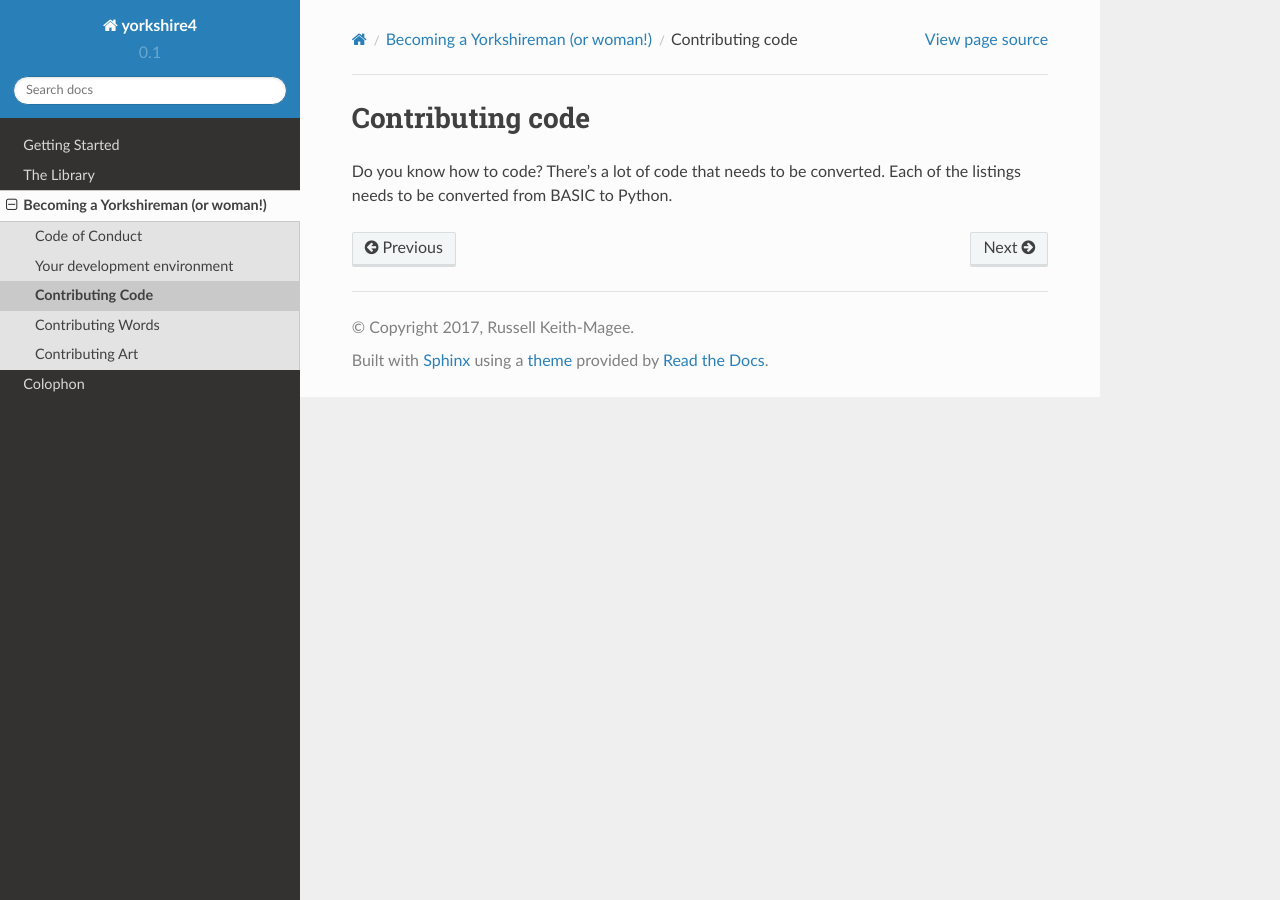
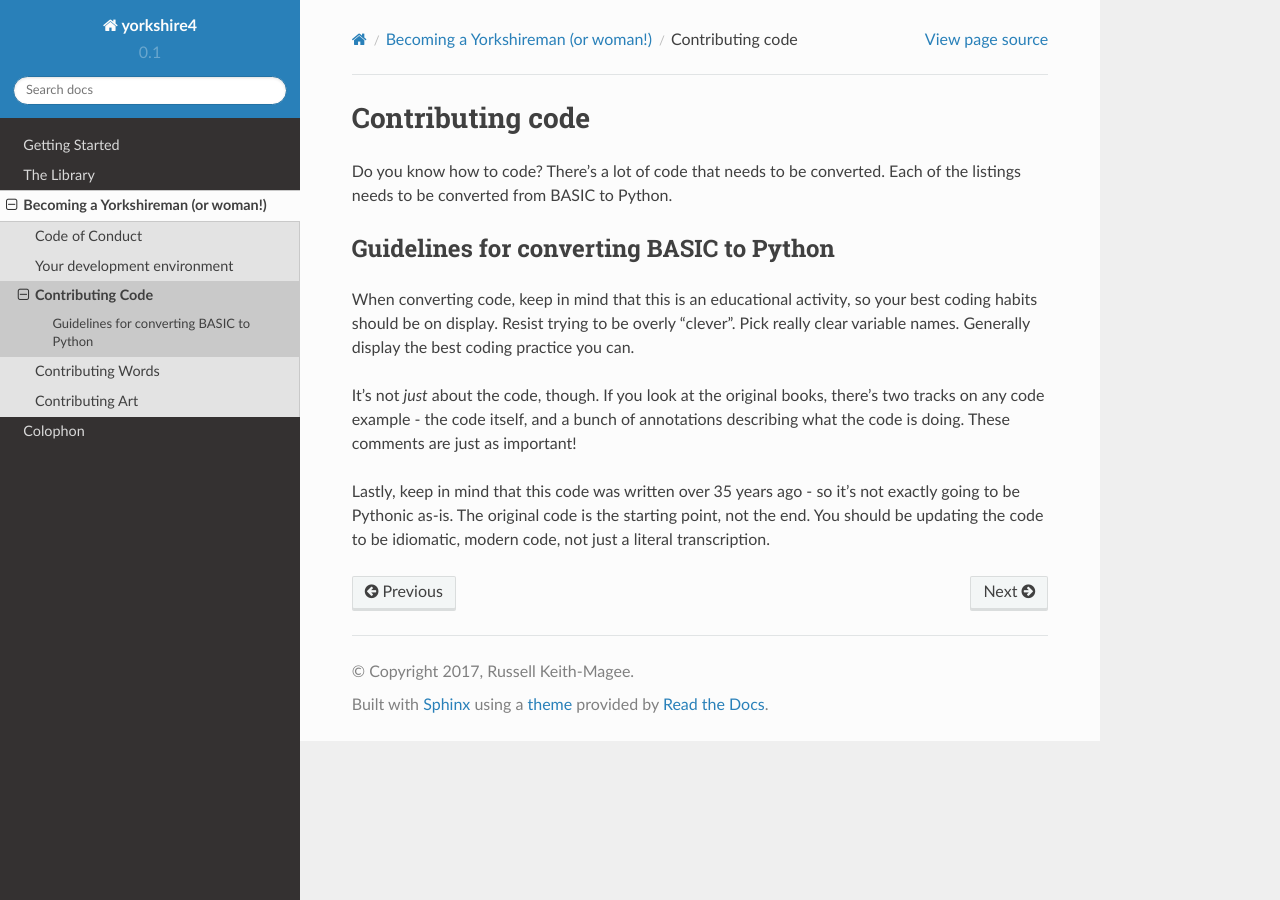
Before and after one commit to beeware/yorkshire4, a Sphinx documentation site: the page built from docs/contributing/code.rst, in a window 1280 px wide. Built offline with Sphinx 7.4.7 and the Read the Docs theme 2.0.0, drawn with Linux system fonts in a browser that asks for light colours.

Commit message:
Add some guidelines for converting BASIC to Python.

```diff
--- a/docs/contributing/code.rst
+++ b/docs/contributing/code.rst
@@ -4,3 +4,21 @@ Contributing code
 
 Do you know how to code? There's a lot of code that needs to be converted.
 Each of the listings needs to be converted from BASIC to Python.
+
+Guidelines for converting BASIC to Python
+-----------------------------------------
+
+When converting code, keep in mind that this is an educational activity, so
+your best coding habits should be on display. Resist trying to be overly
+"clever". Pick really clear variable names. Generally display the best
+coding practice you can.
+
+It's not *just* about the code, though. If you look at the original books,
+there's two tracks on any code example - the code itself, and a bunch of
+annotations describing what the code is doing. These comments are just as
+important!
+
+Lastly, keep in mind that this code was written over 35 years ago - so it's
+not exactly going to be Pythonic as-is. The original code is the starting
+point, not the end. You should be updating the code to be idiomatic, modern
+code, not just a literal transcription.
```
